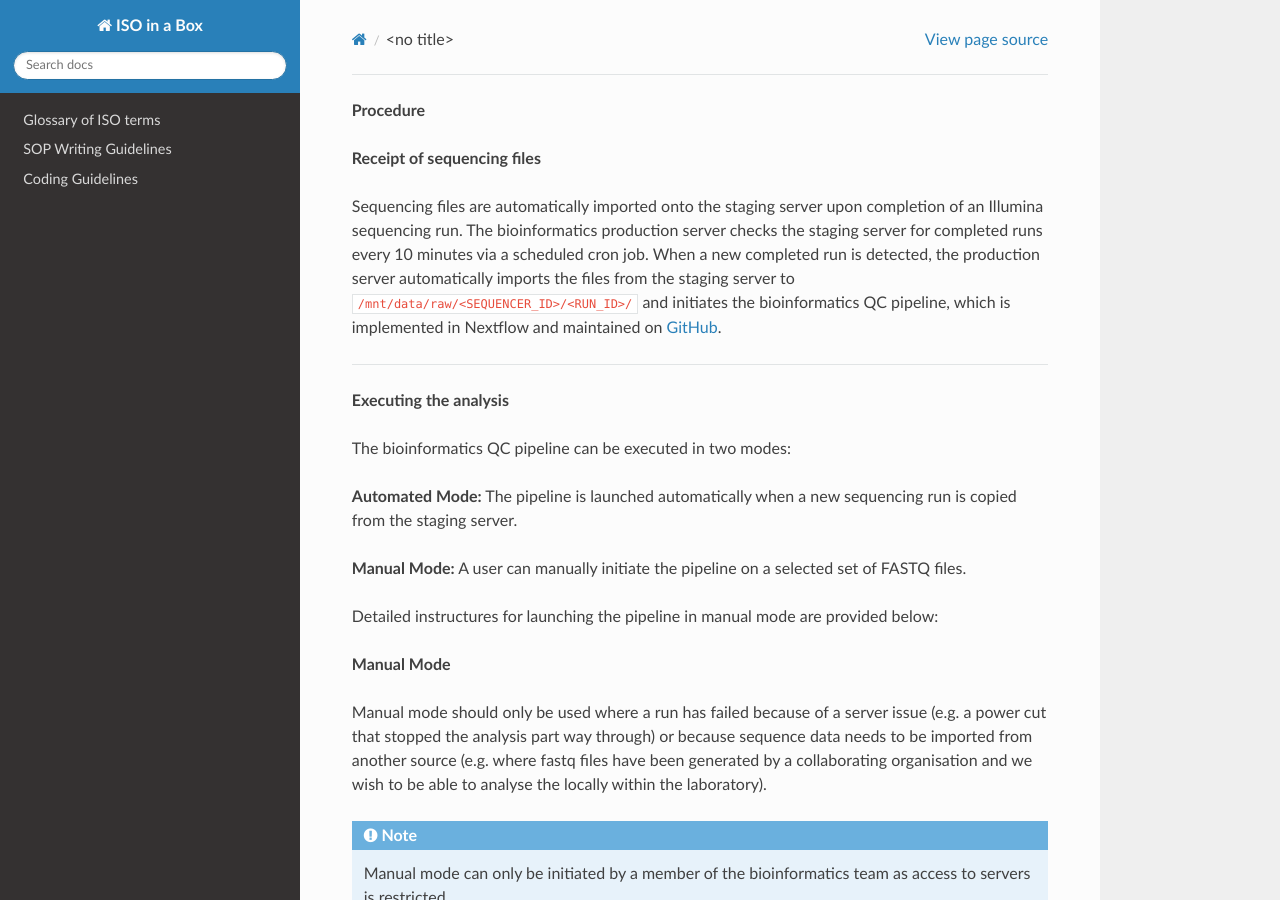
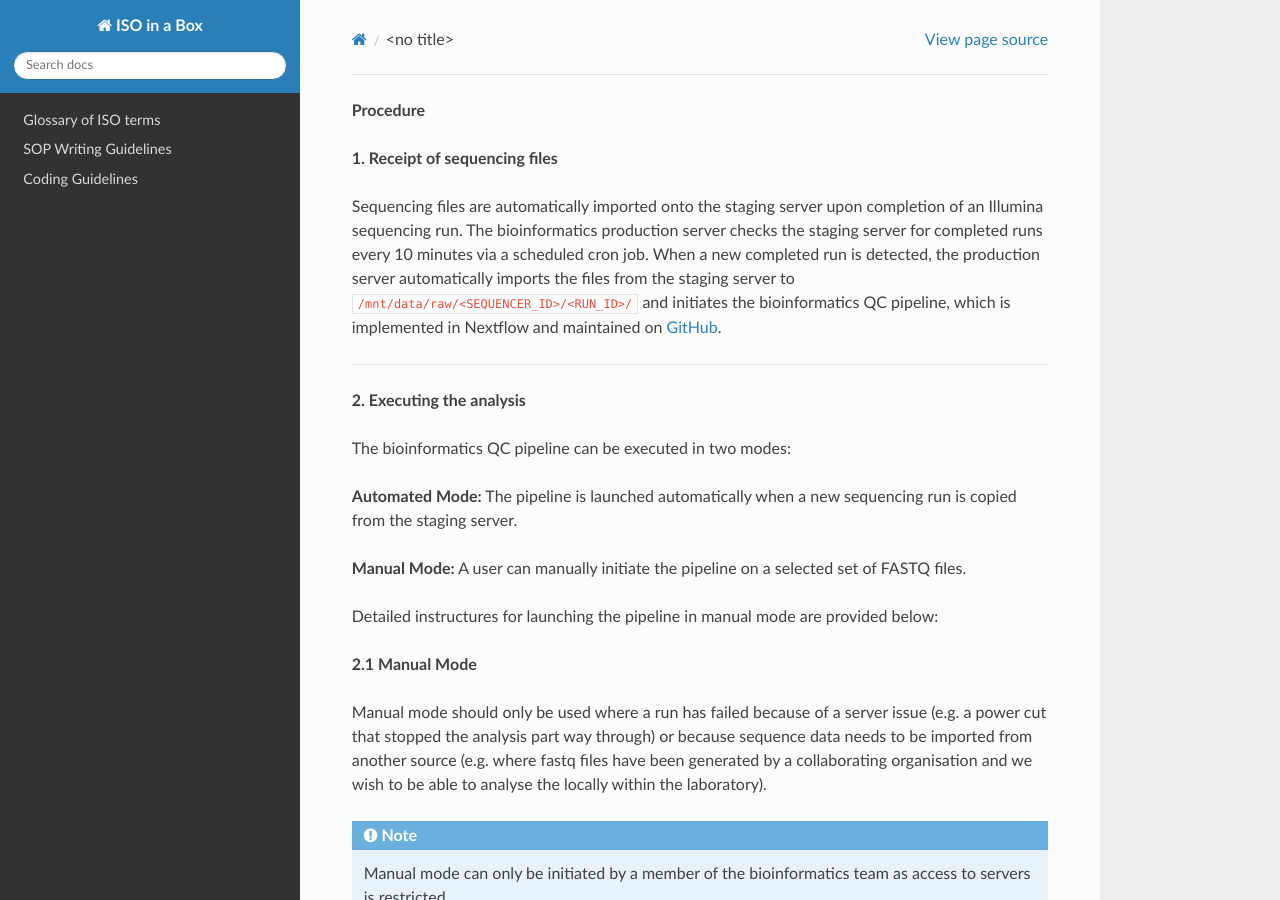
Before and after one commit to ASendellPrice/IIB-rtd, a Sphinx documentation site: the page built from docs/source/procedure/sop_guide_procedure_bioinformatics_qc.rst, in a window 1280 px wide and 900 px high. Built offline with Sphinx 7.4.7 and the Read the Docs theme 3.1.0, drawn with Linux system fonts in a browser that asks for light colours; some of the changed text lies outside the part shown.

Commit message:
Updated formatting in bioinformatics qc text

```diff
--- a/docs/source/procedure/sop_guide_procedure_bioinformatics_qc.rst
+++ b/docs/source/procedure/sop_guide_procedure_bioinformatics_qc.rst
@@ -1,6 +1,6 @@
 **Procedure**
 
-**Receipt of sequencing files**
+**1. Receipt of sequencing files**
 
 Sequencing files are automatically imported onto the staging server upon completion of an Illumina sequencing run. The bioinformatics production server checks the staging server for completed runs every 10 minutes via a scheduled cron job. When a new completed run is detected, the production server automatically imports the files from the staging server to ``/mnt/data/raw/<SEQUENCER_ID>/<RUN_ID>/`` and initiates the bioinformatics QC pipeline, which is implemented in Nextflow and maintained on `GitHub <https://github.com/lab-bioinformatics/qc-pipeline>`_.
 
@@ -8,7 +8,7 @@ Sequencing files are automatically imported onto the staging server upon complet
 
    <hr>
 
-**Executing the analysis**
+**2. Executing the analysis**
 
 The bioinformatics QC pipeline can be executed in two modes:
 
@@ -17,7 +17,7 @@ The bioinformatics QC pipeline can be executed in two modes:
 
 Detailed instructures for launching the pipeline in manual mode are provided below:
 
-**Manual Mode**
+**2.1 Manual Mode**
 
 Manual mode should only be used where a run has failed because of a server issue (e.g. a power cut that stopped the analysis part way through) or because sequence data needs to be imported from another source (e.g. where fastq files have been generated by a collaborating organisation and we wish to be able to analyse the locally within the laboratory).
 
```
Also changed, not shown: other parts of docs/source/procedure/sop_guide_procedure_bioinformatics_qc.rst (+5 -1 lines).
